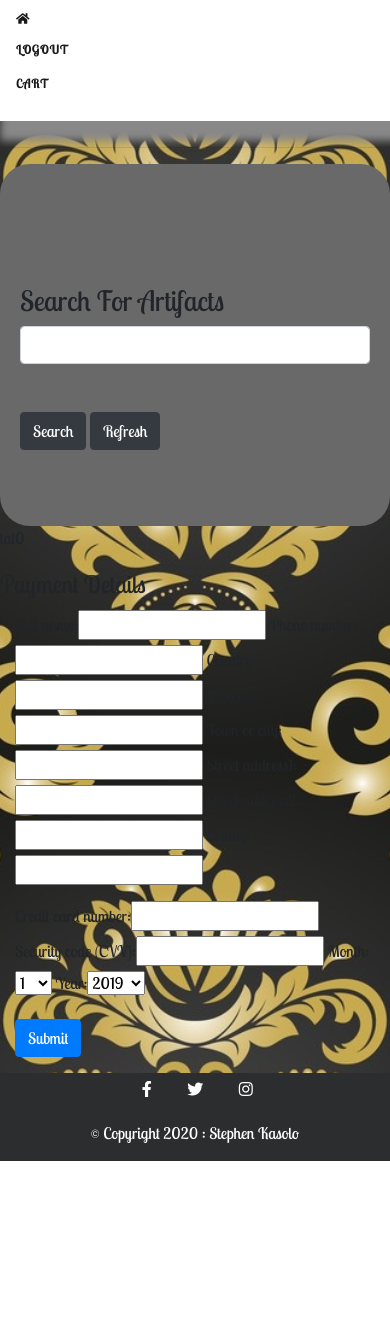
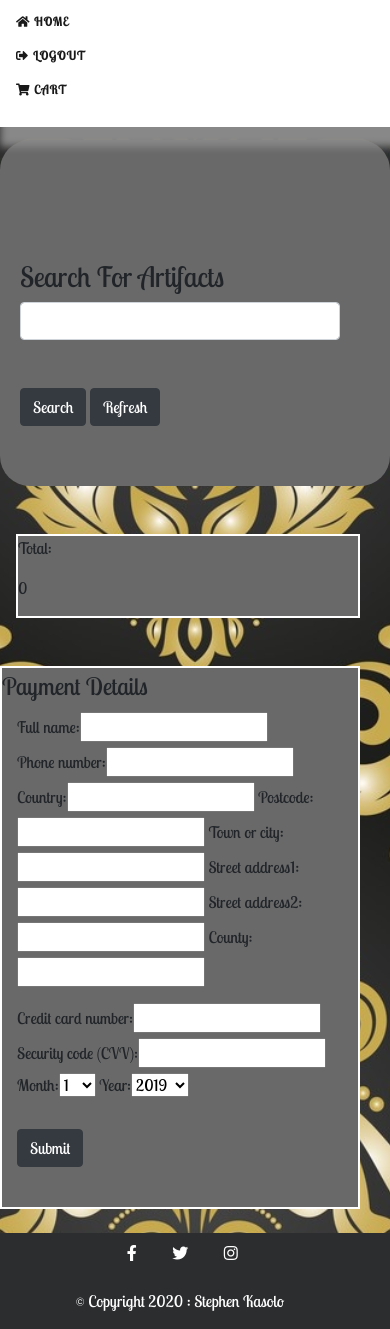
Before and after one commit to xxkaminaxx/XxRelix4U, a Django app: page /checkout/ in a window 390 px wide, after a click on "MENU". Shown: the part 93-1422 px from the top of the page. Before the commit the page ends 1254 px from the top, so only its background shows below. Run offline with Django 3.2, Linux system fonts and the light colour scheme; the visitor is signed in with stand-in values (Sample User, id 1); some libraries are stand-ins or nearby versions.

Commit message:
added margin to artifact cards and styled the checkout page to visually look better

```diff
--- a/artifacts/templates/artifacts.html
+++ b/artifacts/templates/artifacts.html
@@ -13,7 +13,7 @@
 
 {% block content %}
 
-<div class="container red">
+<div class="container ">
 
     {% include 'artifact_card.html' %}
 
--- a/checkout/templates/checkout.html
+++ b/checkout/templates/checkout.html
@@ -1,4 +1,4 @@
-css<!DOCTYPE html>
+<!DOCTYPE html>
 {% extends "base.html" %}
 {% load static from staticfiles %}
 {% load bootstrap_tags %}
@@ -14,45 +14,58 @@ css<!DOCTYPE html>
 {% endblock %}
 
 {% block content %}
-<div class="row row-flex">
+<div class="container ">
+<div class="row">
 	{% for item in cart_items %}
-        <div class="col-xs-10 col-xs-offset-1 col-sm-offset-0 col-sm-6 col-md-4 display panel panel-default">
-            <div class="panel-body">
-                <div class="artifact" style="background-image: url('{{ MEDIA_URL }}{{ item.artifact.image }}')"></div>
-
-                <div class="caption">
-                    <h3>{{ item.artifact.name }}</h3>
-                    <p class="artifact-description">{{ item.artifact.description }}</p>
-                    <p>{{ item.quantity }}</p>
-                    <p>{{ item.artifact.price }}</p>
+	<div class=" col-md-6 col-lg-4 mt-5 mx-auto">
+		<div class="card artifact-card" id="artifact_card">
+			<div class="card-body ">
+				<div class="artifact" style="background-image: url('{{ MEDIA_URL }}{{ item.artifact.image }}')">
+				</div>
+				<h3 class="artifact-name">{{ item.artifact.name }}</h3>
+				<p id="artifact-description">{{ item.artifact.description }}</p>
+				<p>£{{ item.artifact.price }}</p>
+				<p>{{ item.artifact.date_posted }}</p>
+				{% endfor %}
 			</div>
 		</div>
 	</div>
-    {% endfor %}
 </div>
+</div>
+
+
+
 <div class="row">
-    <p>Total</p>
+<div class="col-12 col-md-3 mt-5">
+	<div class="checkout-box ml-3 ">
+    <p>Total:</p>
 	<p><span class="glyphicon glyphicon-euro" aria-hidden="true"></span>{{ total }}</p>
     </div>
+</div>
 
-<form role="form" method="POST" id="payment-form" action="{% url 'checkout' %}">
+<div class="col-12 col-md-9  mt-5 mb-3">
+<div class="checkout-box pb-3 mb-2 ml-sm-3">
+<form role="form" method="POST" id="payment-form" action="{% url 'index' %}">
 	<legend>Payment Details</legend>
 
 	<div id="credit-card-errors" style="display: none;">
 		<div id="alert-message block-message error" id="stripe-error-message"></div>
 	</div>
 
-    <div class="form-group col-md-6">
+	<div class="form-group col-12">
 		{{ order_form | as_bootstrap }}
 	</div>
 
-    <div class="form-group col-md-6">
+	<div class="form-group col-12">
 		{{ payment_form | as_bootstrap }}
 	</div>
 
 	{% csrf_token %}
-    <div class="form-group col-md-12">
-        <input class=" btn btn-primary" id="submit_payment_btn" name="commit" type="submit">
+	<div class="form-group col-12 my-4 ">
+		<input class="btn btn-dark" id="submit_payment_btn" name="commit" type="submit">
     </div>
 </form>
+</div>
+</div>
+</div>
 {% endblock %}
--- a/templates/base.html
+++ b/templates/base.html
@@ -51,13 +51,17 @@
 
 		}
 
+		.row {
+			width: 100%;
+		}
 
 
 		.artifact-card {
 			width: 320px;
 			height: auto;
-			margin: 10px auto;
 			border: 6px solid grey;
+            margin: 0 auto;
+            padding:20px;
 			background-color: #fafafa;
 
 		}
@@ -84,11 +88,17 @@
 
 		#artifact-description {
 			display: none;
-            height: 100px;
+			height: 100px;
 			font-weight: 600;
 			Font-size: 20px;
 		}
 
+
+
+
+		span {
+			font-family: 'Lobster Two', 'Arial Narrow', Arial, sans-serif;
+		}
 
 		/* Search box styling */
 
@@ -153,7 +163,33 @@
 		#relix4u_nav .navbar-nav>li.nav-item :hover {
 			background: #696969;
 			color: #fff;
-			width: 100%;
+
+		}
+
+		/* CART STYLING */
+
+
+		.cart-checkout-box {
+			width: 300px;
+			height: 300px;
+			padding: 100px 100px;
+			border: 6px solid grey;
+			background-color: #fafafa;
+
+
+		}
+
+
+		/* CHECKOUT STYLING */
+
+
+		.checkout-box {
+			background-color: #696969;
+            border : 2px solid #fff;
+		}
+
+		.payment-details  form {
+		width:100%;
 		}
 
 
@@ -167,6 +203,7 @@
 			display: block;
 			margin-right: 40px;
 			padding-bottom: 50px;
+			background-color: #000;
 		}
 
 		/* Back to top button */
@@ -193,6 +230,7 @@
 		.footer-style {
 			background-color: #2b2d2f;
 			text-align: center;
+
 		}
 
 		li.social-media-item {
@@ -220,21 +258,24 @@
 			<div class="collapse navbar-collapse artifact-nav-menu" id="relix4u_colapse">
 				<ul class=" navbar-nav ml-auto">
 					<li class="nav-item active"><a class="nav-link"
-							href="{% url 'index'  %}"><i class="fas fa-home"></i></a></li>
+							href="{% url 'index'  %}"><i class="fas fa-home"><span> Home </span></i></a></li>
 					{% if user.is_authenticated %}
-					<li class="nav-item active"><a class="nav-link" href="{% url 'logout' %}">Logout</a></li>
+					<li class="nav-item active"><a class="nav-link" href="{% url 'logout' %}">
+							<i class="fas fa-sign-out-alt"> <span> Logout </span></i></a></li>
 					{% else %}
-					<li class="nav-item active"><a class="nav-link" href="{% url 'login' %}">Login</a></li>
-					<li class="nav-item active"><a class="nav-link" href="{% url 'user_registration' %}">Register</a>
+					<li class="nav-item active"><a class="nav-link"
+							href="{% url 'login' %}"><i class="fas fa-sign-in-alt"><span> login </span></i></a></li>
+					<li class="nav-item active"><a class="nav-link"
+							href="{% url 'user_registration' %}"><i class="fas fa-user-plus"><span> register </span></i></a>
 					</li>
 					{% endif %}
 					<li class="nav-item active">
 						<a class="nav-link" href="{% url 'view_cart' %}">
-							<i class="nav-item fa fa-shipping-cart"></i>Cart
+							<i class=" fa fa-shopping-cart"><span> Cart </span>
 							{% if artifact_count > 0 %}
 							<label class="badge badge-warning">{{ artifact_count }}</label>
 							{% endif %}
-						</a>
+						</i></a>
 					</li>
 
 				</ul>
@@ -252,6 +293,14 @@
 		</ul>
 	</div>
 	{% endif %}
+
+   {% if error  %}
+	<div class="flash-box">
+		<ul class="flashes">
+			<p class="error"><strong>error</strong>{{ error }} </p>
+		</ul>
+	</div>
+	{%  endif  %}
 
 
 	<div class="container-fluid Search ">
@@ -289,8 +338,8 @@
 
 	<button onclick="topFunction()" id="TopBtn" title="Go to Top">Top </button>
 
-	<footer class=" container-fluid ">
-		<div class="footer-style row">
+	<footer class="footer-style container-fluid ">
+		<div class=" row">
 			<div class="col-12 mx-auto ">
 				<ul class="mx-auto">
 					<li class="social-media-item">
```
Also changed, not shown: artifacts/templates/artifact_card.html (+5 -5 lines), cart/templates/cart.html (+28 -18 lines). Lines whose indentation alone changed are shown as unchanged.
